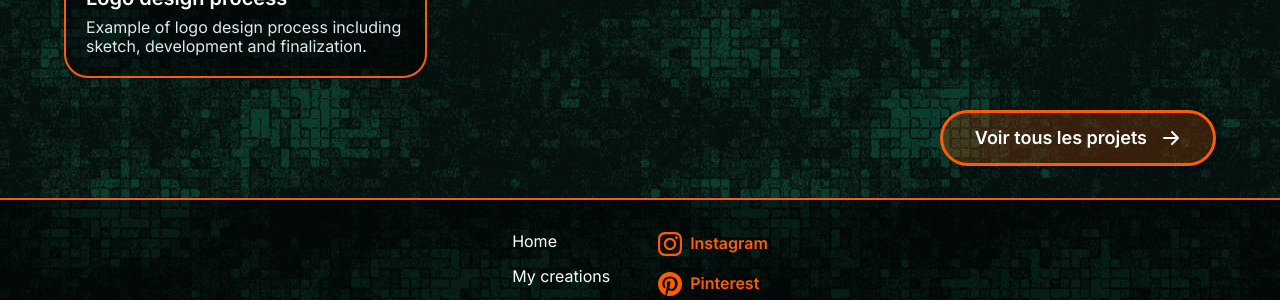
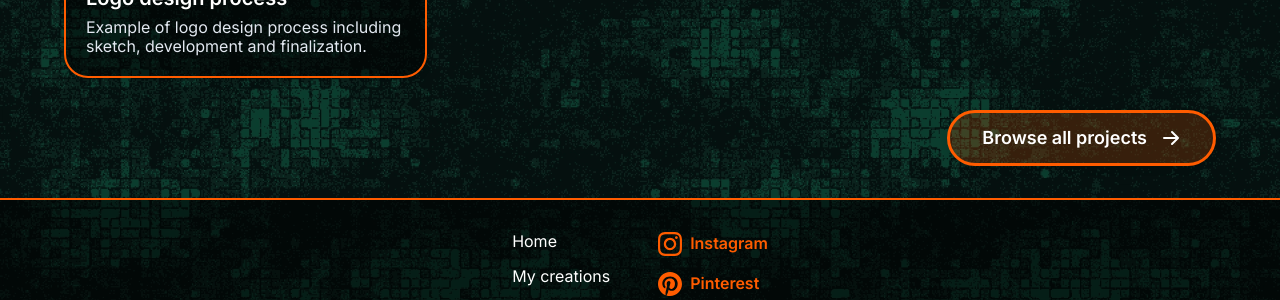
Before and after one commit to 7Nautilus/ropat-portfolio, a Jekyll site: the page built from en/services/branding-strategy.html, in a window 1280 px wide and 900 px high, scrolled down 1355 px. Shown: the part 410-710 px from the top of the window. Built offline with Jekyll 4.4.1, drawn with Linux system fonts in a browser that asks for light colours.

Commit message:
Replace static text with dynamic labels in HTML

```diff
--- a/_includes/service-main.html
+++ b/_includes/service-main.html
@@ -45,7 +45,7 @@
       <!-- Icône du service -->
       {% if service.icon %}
         <div class="service-icon-placeholder big-icon" aria-label="{{ service.icon_aria[current_lang] }}">
-          {{ service.icon | raw }}
+          {{ service.icon }}
         </div>
       {% endif %}
       <!-- Label du service -->
@@ -102,7 +102,7 @@
       </div>
       <div class="cta-container">
         <a href="{{ gallery_cta_url }}" class="cta">
-          Voir tous les projets
+          {{ gallery_cta_label }}
           <svg width="20" height="20" viewBox="0 0 20 20" fill="currentColor" aria-hidden="true">
             <path fill-rule="evenodd" d="M10.293 3.293a1 1 0 011.414 0l6 6a1 1 0 010 1.414l-6 6a1 1 0 01-1.414-1.414L14.586 11H3a1 1 0 110-2h11.586l-4.293-4.293a1 1 0 010-1.414z" clip-rule="evenodd"/>
           </svg>
```
